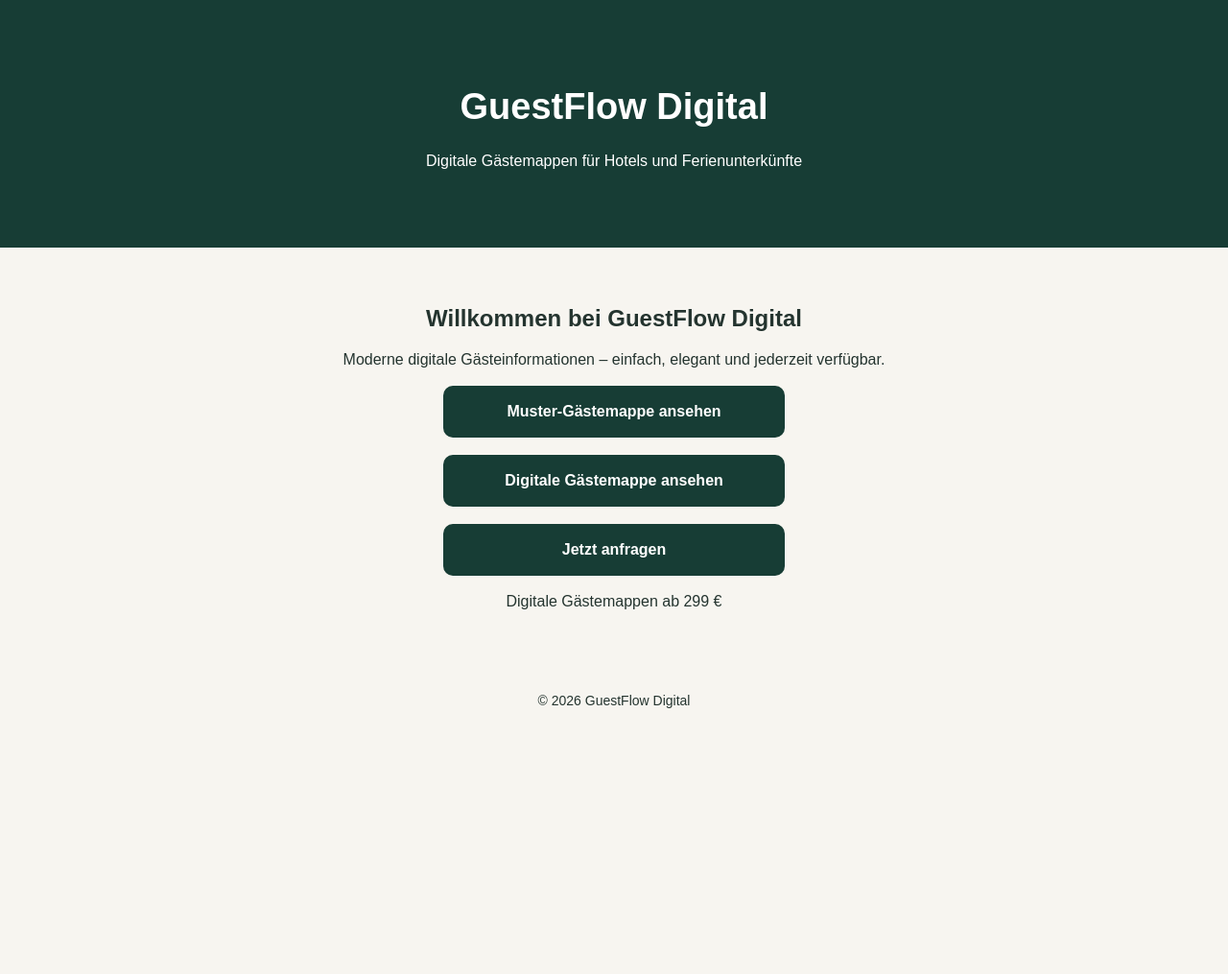
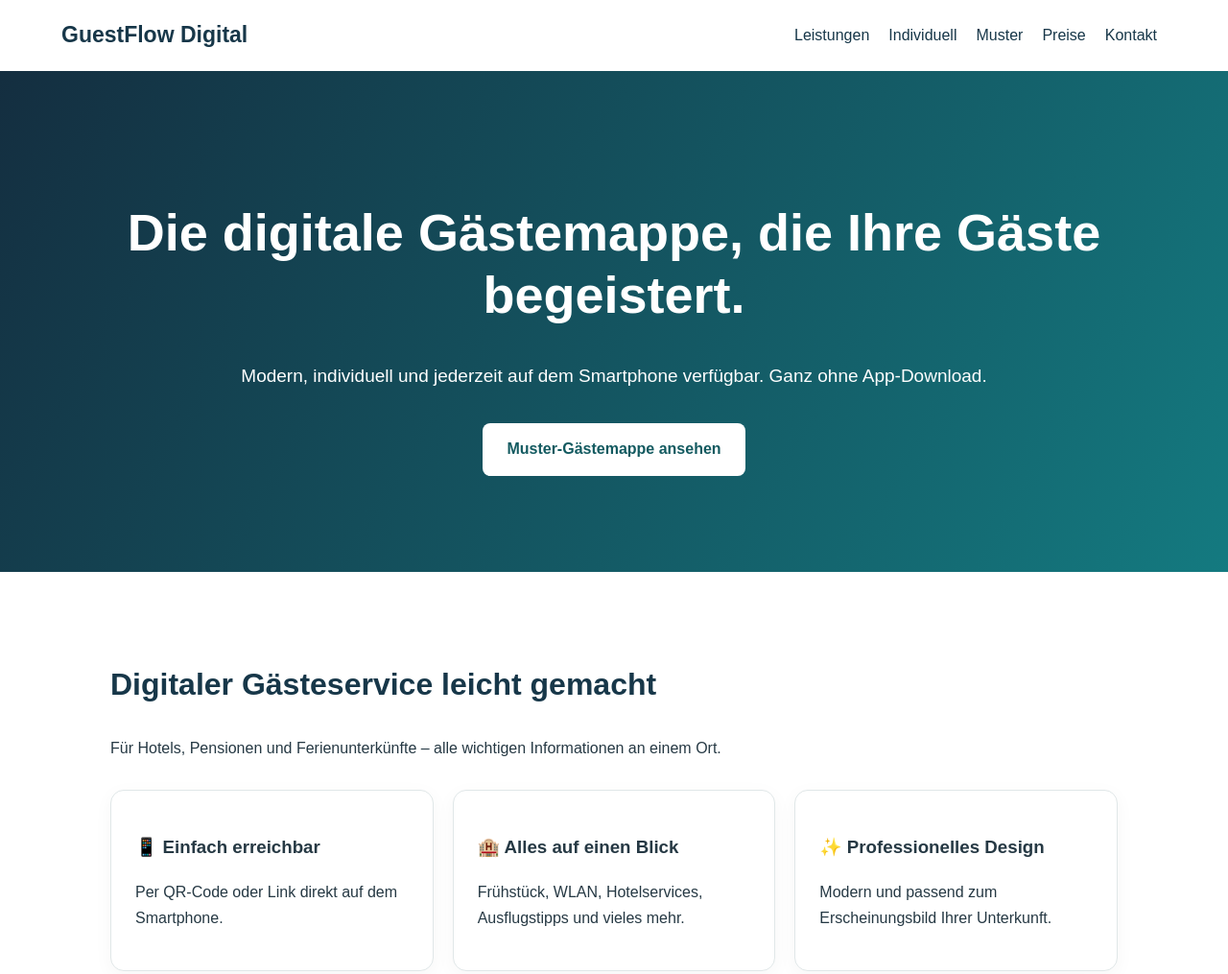
Before and after one commit to GuestFlow-digital/guestflow-digital, a plain HTML site: page index.html in a window 1280 px wide. Shown: the top 1015 px of the page at 96% size. Before the commit the page ends 800 px from the top, so only its background shows below. Drawn offline with Linux system fonts and the light colour scheme.

Commit message:
Revamp index.html with new layout and styles
Updated the structure and styling of the index.html file to enhance the layout and design, including a new header, hero section, and various content sections.

```diff
--- a/index.html
+++ b/index.html
@@ -1,69 +1,88 @@
-
 <!DOCTYPE html>
 <html lang="de">
 <head>
-  <meta charset="UTF-8">
-  <meta name="viewport" content="width=device-width, initial-scale=1.0">
-  <title>GuestFlow Digital</title>
-  <style>
-    body {
-      margin: 0;
-      font-family: Arial, sans-serif;
-      background: #f7f5f0;
-      color: #24342f;
-      text-align: center;
-    }
-    header {
-      background: #173d35;
-      color: white;
-      padding: 65px 20px;
-    }
-    h1 { font-size: 38px; }
-    main { padding: 40px 20px; }
-    .button {
-      display: block;
-      max-width: 320px;
-      margin: 18px auto;
-      padding: 18px;
-      background: #173d35;
-      color: white;
-      text-decoration: none;
-      border-radius: 10px;
-      font-weight: bold;
-    }
-    footer {
-      padding: 30px;
-      font-size: 14px;
-    }
-  </style>
+<meta charset="UTF-8">
+<meta name="viewport" content="width=device-width, initial-scale=1">
+<title>GuestFlow Digital – Digitale Gästemappen</title>
+<style>
+*{box-sizing:border-box}
+html{scroll-behavior:smooth}
+body{margin:0;font-family:Arial,sans-serif;color:#263944;line-height:1.65}
+header{background:#fff;padding:18px 5%;display:flex;justify-content:space-between;align-items:center;flex-wrap:wrap;gap:12px;box-shadow:0 2px 10px #0001}
+.logo{font-size:23px;font-weight:bold;color:#173749}
+nav a{margin:0 10px;color:#173749;text-decoration:none}
+.hero{background:linear-gradient(120deg,#142e40,#147a80);color:white;text-align:center;padding:100px 20px}
+h1{font-size:clamp(34px,6vw,54px);line-height:1.2}
+h2{font-size:32px;color:#173749}
+.hero p{font-size:19px}
+.btn{display:inline-block;background:#137c82;color:white;text-decoration:none;padding:14px 25px;border-radius:8px;font-weight:bold;margin-top:15px}
+.hero .btn{background:white;color:#135a60}
+section{padding:65px 6%}
+.inner{max-width:1050px;margin:auto}
+.soft{background:#f3f7f7}
+.grid{display:grid;grid-template-columns:repeat(auto-fit,minmax(230px,1fr));gap:20px;margin-top:30px}
+.card{background:white;border:1px solid #e0e7e8;border-radius:14px;padding:25px;box-shadow:0 5px 20px #0000000a}
+li{margin-bottom:12px}
+.center{text-align:center}
+.price{font-size:38px;color:#137c82;font-weight:bold}
+.contact{background:#173749;color:white;text-align:center}
+.contact h2{color:white}
+footer{background:#102633;color:white;text-align:center;padding:25px}
+@media(max-width:600px){header{justify-content:center}nav{text-align:center}nav a{display:inline-block;margin:5px}}
+</style>
 </head>
 <body>
-  <header>
-    <h1>GuestFlow Digital</h1>
-    <p>Digitale Gästemappen für Hotels und Ferienunterkünfte</p>
-  </header>
-
-  <main>
-    <h2>Willkommen bei GuestFlow Digital</h2>
-    <p>Moderne digitale Gästeinformationen – einfach, elegant und jederzeit verfügbar.</p>
-
-    <a class="button" href="muster.html">
-      Muster-Gästemappe ansehen
-    </a>
-
-    <a class="button" href="gaestemappe.html">
-      Digitale Gästemappe ansehen
-    </a>
-
-    <a class="button" href="mailto:info@guestflow-digital.com">
-      Jetzt anfragen
-    </a>
-
-    <p>Digitale Gästemappen ab 299 €</p>
-  </main>
-
-  <footer>
-    © 2026 GuestFlow Digital
-  </footer>
+<header>
+<div class="logo">GuestFlow Digital</div>
+<nav><a href="#leistungen">Leistungen</a><a href="#individuell">Individuell</a><a href="#muster">Muster</a><a href="#preise">Preise</a><a href="#kontakt">Kontakt</a></nav>
+</header>
+<div class="hero">
+<h1>Die digitale Gästemappe, die Ihre Gäste begeistert.</h1>
+<p>Modern, individuell und jederzeit auf dem Smartphone verfügbar. Ganz ohne App-Download.</p>
+<a class="btn" href="#muster">Muster-Gästemappe ansehen</a>
+</div>
+<section id="leistungen"><div class="inner">
+<h2>Digitaler Gästeservice leicht gemacht</h2>
+<p>Für Hotels, Pensionen und Ferienunterkünfte – alle wichtigen Informationen an einem Ort.</p>
+<div class="grid">
+<div class="card"><h3>📱 Einfach erreichbar</h3><p>Per QR-Code oder Link direkt auf dem Smartphone.</p></div>
+<div class="card"><h3>🏨 Alles auf einen Blick</h3><p>Frühstück, WLAN, Hotelservices, Ausflugstipps und vieles mehr.</p></div>
+<div class="card"><h3>✨ Professionelles Design</h3><p>Modern und passend zum Erscheinungsbild Ihrer Unterkunft.</p></div>
+</div></div></section>
+<section class="soft" id="individuell"><div class="inner">
+<h2>Jede Gästemappe ist individuell anpassbar</h2>
+<p>Ihre digitale Gästemappe wird speziell für Ihr Hotel oder Ihre Ferienunterkunft gestaltet. Sämtliche Informationen und Inhalte können individuell auf Ihren Betrieb abgestimmt werden.</p>
+<ul>
+<li><strong>Frühstückszeiten:</strong> Individuell hinterlegbar und bei Bedarf änderbar.</li>
+<li><strong>WLAN:</strong> Ihre eigenen Zugangsdaten und Informationen.</li>
+<li><strong>Check-in und Check-out:</strong> Ihre betriebsspezifischen Zeiten.</li>
+<li><strong>Hotelbilder, Logo und Farben:</strong> Passend zu Ihrem Haus.</li>
+<li><strong>Restaurant, Wellness und weitere Services:</strong> Nach Ihren Angeboten.</li>
+<li><strong>Ausflugsziele und Empfehlungen:</strong> Individuell für Ihre Region.</li>
+<li><strong>Weitere Funktionen und Sprachen:</strong> Auf Anfrage.</li>
+</ul>
+<p>Sie bestimmen, welche Inhalte Ihre Gäste sehen. Die Muster-Gästemappe dient lediglich als Beispiel.</p>
+</div></section>
+<section class="center" id="muster"><div class="inner">
+<h2>Unsere Muster-Gästemappe</h2>
+<p>Entdecken Sie die digitale Gästemappe am Beispiel des fiktiven Alpenblick Boutique Hotels. Für Ihr eigenes Haus werden die Inhalte individuell angepasst.</p>
+<a class="btn" href="muster.html">Muster-Gästemappe öffnen</a>
+</div></section>
+<section class="soft center" id="preise"><div class="inner">
+<h2>Unsere Preise</h2>
+<div class="card" style="max-width:500px;margin:25px auto">
+<h3>Individuelle digitale Gästemappe</h3>
+<div class="price">ab 299 €</div>
+<p>Professionelle Gestaltung und Einrichtung für Ihre Unterkunft.</p>
+<p>Der endgültige Preis richtet sich nach dem gewünschten Umfang. Zusätzliche Leistungen und spätere Änderungen werden individuell vereinbart.</p>
+<a class="btn" href="mailto:info@guestflow-digital.com?subject=Anfrage%20GuestFlow%20Digital">Unverbindlich anfragen</a>
+</div></div></section>
+<section class="contact" id="kontakt"><div class="inner">
+<h2>Bereit für modernen Gästeservice?</h2>
+<p>Kontaktieren Sie uns für Ihre individuelle digitale Gästemappe.</p>
+<a class="btn" href="mailto:info@guestflow-digital.com?subject=Anfrage%20digitale%20Gaestemappe">Jetzt anfragen</a>
+<p>info@guestflow-digital.com</p>
+</div></section>
+<footer>© 2026 GuestFlow Digital</footer>
 </body>
 </html>
```
